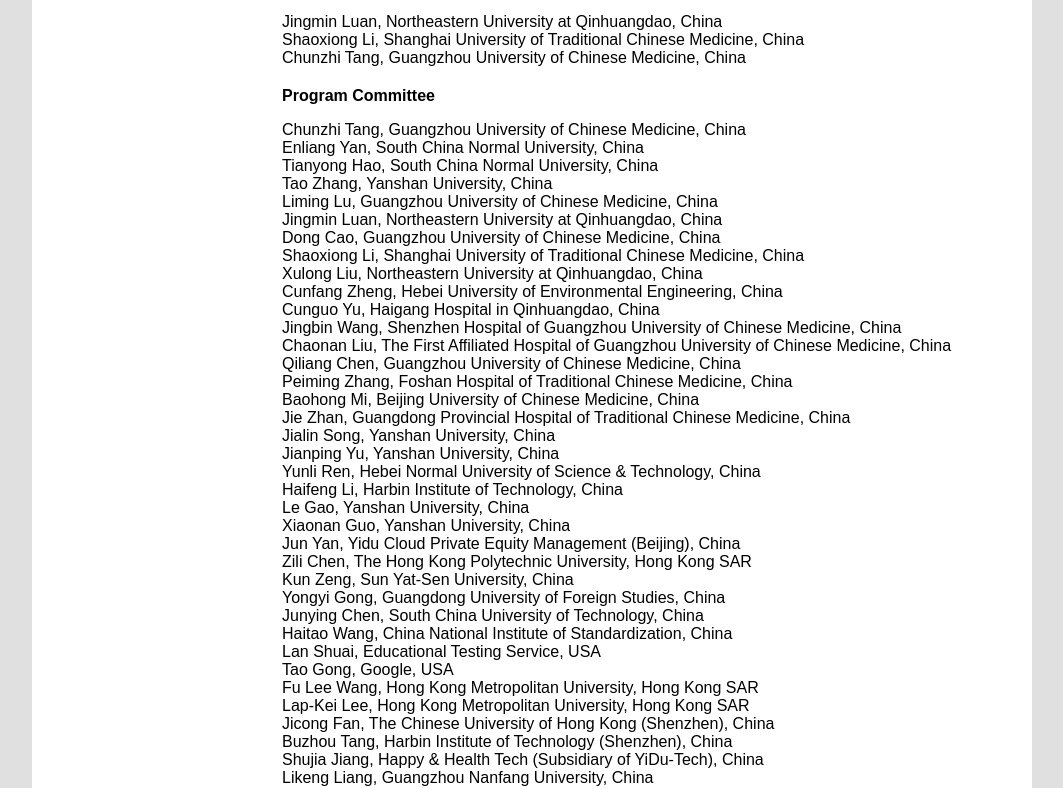
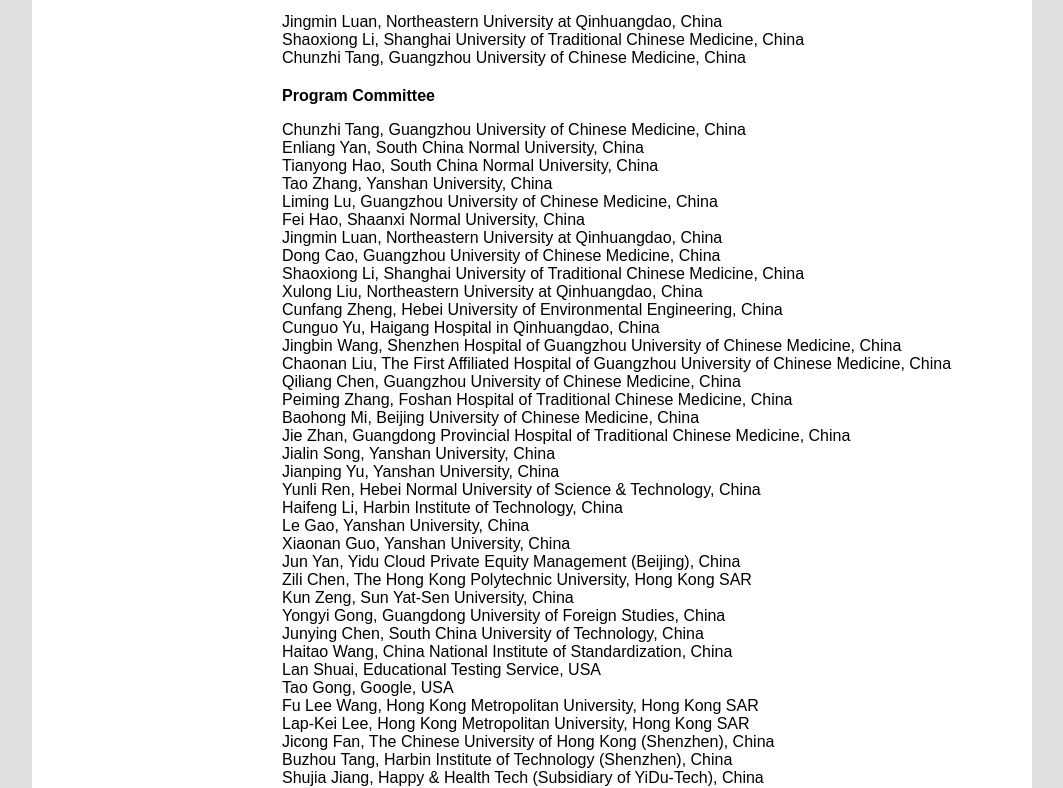
Before and after one commit to enliangyan/kich, a plain HTML site: page organization.html in a window 1280 px wide. Shown: the part 547-1335 px from the top of the page, without its empty margins (108-1171 px from the left). Drawn offline with Linux system fonts and the light colour scheme.

Commit message:
Update organization.html

```diff
--- a/organization.html
+++ b/organization.html
@@ -124,6 +124,7 @@ background: rgb(0, 0, 0);
 		Tianyong Hao, South China Normal University, China<br>
 		Tao Zhang, Yanshan University, China<br>
 		Liming Lu, Guangzhou University of Chinese Medicine, China<br>
+		Fei Hao, Shaanxi Normal University, China<br>
 		Jingmin Luan, Northeastern University at Qinhuangdao, China<br>
 		Dong Cao, Guangzhou University of Chinese Medicine, China<br>
 		Shaoxiong Li, Shanghai University of Traditional Chinese Medicine, China<br>
```
